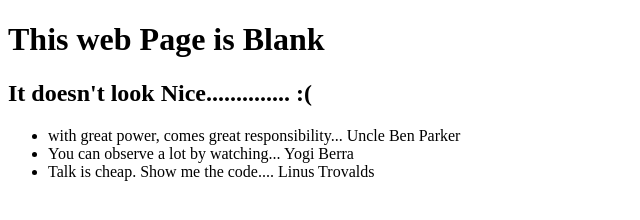
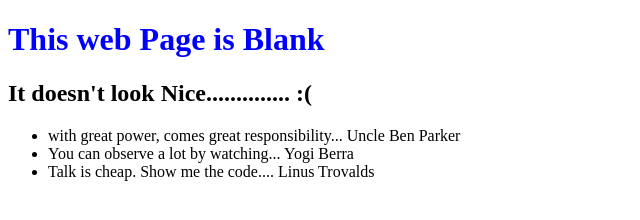
Before and after one commit to rkranjan2605/0main_openSAP, a plain HTML site: page index.html in a window 1280 px wide. Shown: the whole page, without its empty margins (0-640 px from the left). Drawn offline with Linux system fonts and the light colour scheme.

Commit message:
changed 1st header color to blue

```diff
--- a/index.html
+++ b/index.html
@@ -3,7 +3,7 @@
 	<head>
 		<meta http-equiv="Content-Type" content="text/html; charset=utf-8"/>
 		<title>An Empty Web Page with headings</title>
-
+		<link href="styles.css" rel="stylesheet" type="text/css"/>
 	</head>
 	<body>
 		<h1>This web Page is Blank</h1>
--- a/styles.css
+++ b/styles.css
@@ -0,0 +1,3 @@
+h1 {
+	color: blue;
+}
```
